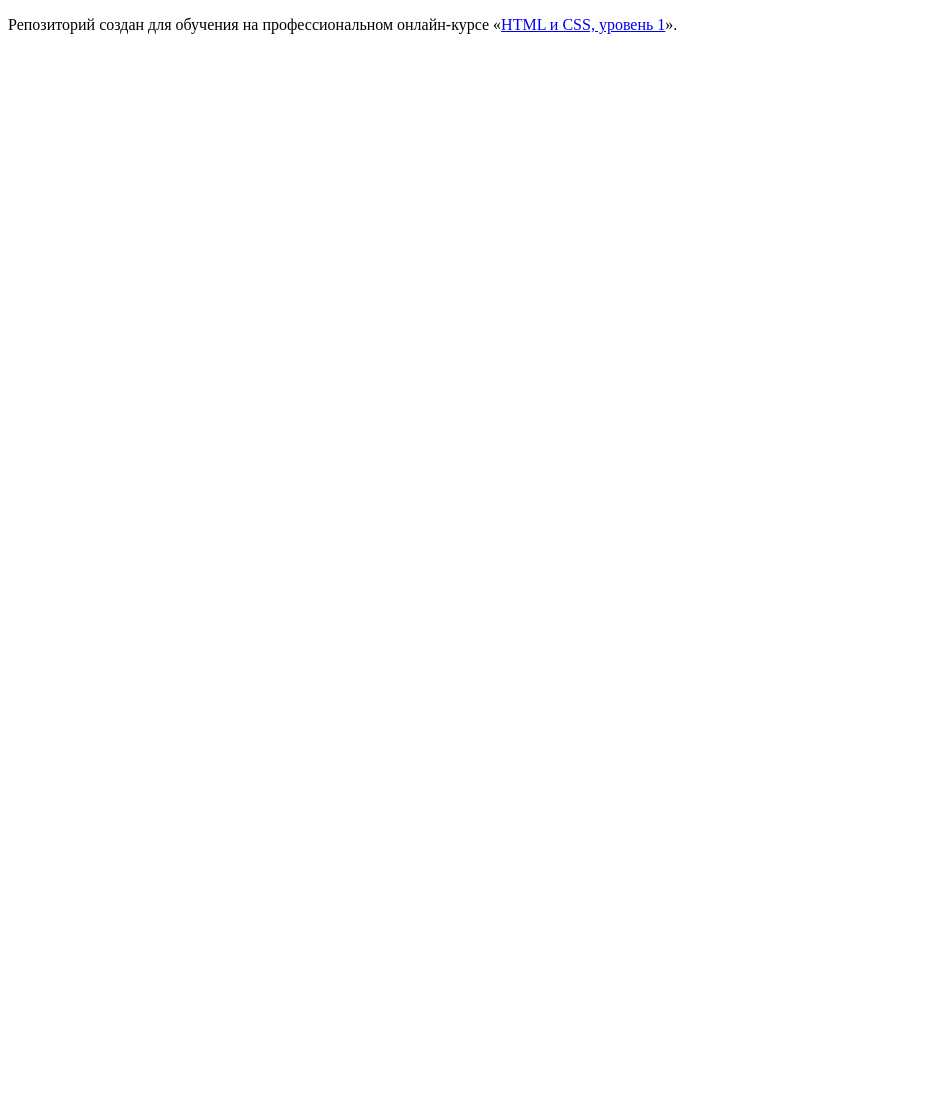
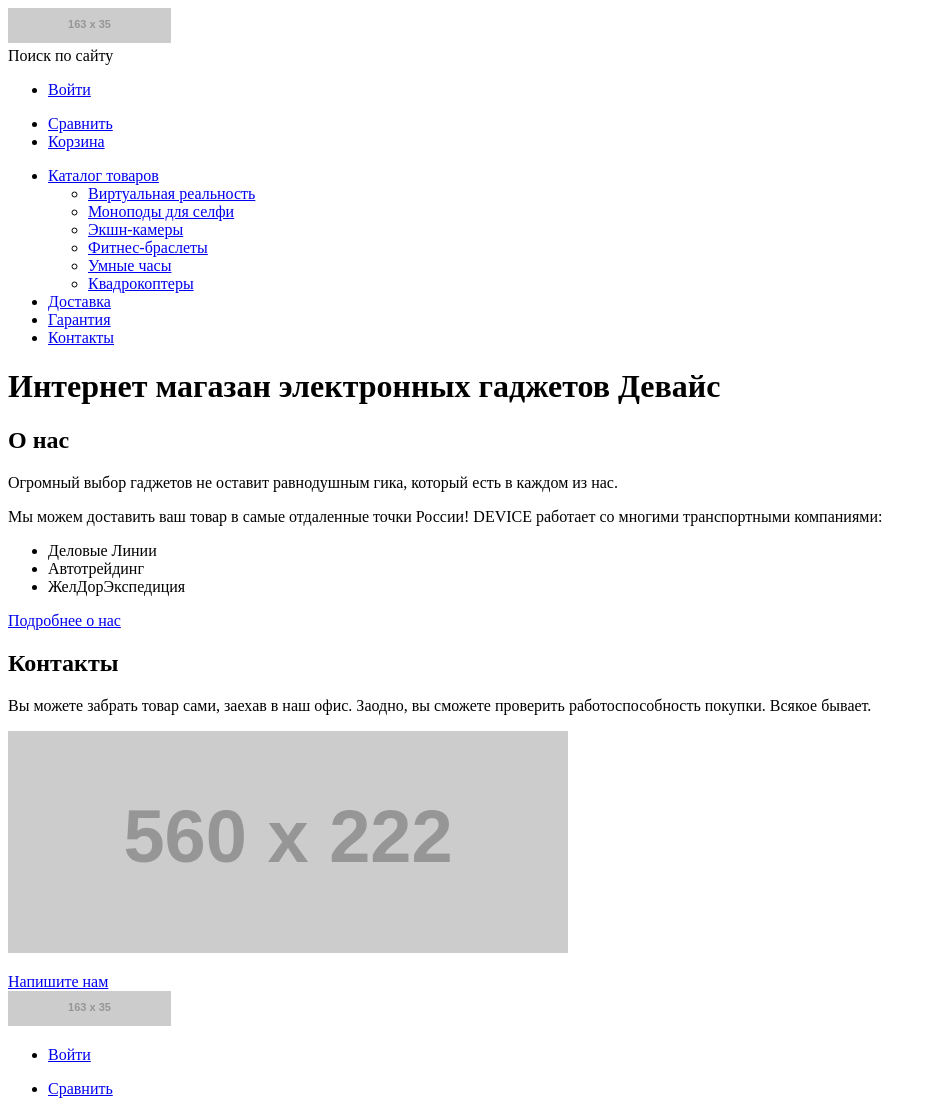
Before and after one commit to Prepros/118968-device-25, a plain HTML site: page index.html in a window 1280 px wide. Shown: the top 1100 px of the page, without its empty margins (0-932 px from the left). Before the commit the page ends 800 px from the top, so only its background shows below. Drawn offline with Linux system fonts and the light colour scheme; placeholder pictures from the web are drawn by us.

Commit message:
Разметил главную страницу
Начальная разметка главной страницы

```diff
--- a/index.html
+++ b/index.html
@@ -1,12 +1,123 @@
 <!DOCTYPE html>
 <html lang="ru">
-  <head>
-    <meta charset="utf-8">
-    <title>HTML Academy: Девайс</title>
-  </head>
-  <body>
+<head>
+  <meta charset="utf-8">
+  <meta name="keywords" content="">
+  <meta name="description" content="">
+  <title>Главная страница - Интернет магазан Девайс</title>
+</head>
+<body>
+  <!-- Шапка -->
+  <header class="main-header">
+    <a class="logo">
+      <img src="http://placehold.it/163x35" width="163" height="35" alt="Логотип Девайс">
+    </a>
+    <!-- Навигация -->
+    <nav class="main-nav">
+      <div class="main-nav-top">
+        <span class="search">Поиск по сайту</span>
+        <ul class="user-list">
+          <li><a class="user-link" href="catalog.html">Войти</a></li>
+        </ul>
+        <ul class="cart-list">
+          <li><a class="cart-compare" href="#">Сравнить</a></li>
+          <li><a class="cart-link" href="#">Корзина</a></li>
+        </ul>
+      </div>
+      <div class="main-nav-bottom">
+        <ul class="nav-list">
+          <li>
+            <a href="catalog.html">Каталог товаров</a>
+            <ul class="nav-list-second">
+              <li><a href="#">Виртуальная реальность</a></li>
+              <li><a href="#">Моноподы для селфи</a></li>
+              <li><a href="#">Экшн-камеры</a></li>
+              <li><a href="#">Фитнес-браслеты</a></li>
+              <li><a href="#">Умные часы</a></li>
+              <li><a href="#">Квадрокоптеры</a></li>
+            </ul>
+           </li>
+          <li><a href="#">Доставка</a></li>
+          <li><a href="#">Гарантия</a></li>
+          <li><a href="#">Контакты</a></li>
+        </ul>
+      </div>
+    </nav>
+  </header>
 
-    <p>Репозиторий создан для обучения на профессиональном онлайн‑курсе «<a href="https://htmlacademy.ru/intensive/htmlcss">HTML и CSS, уровень 1</a>».</p>
+  <!-- Основное содержимое -->
+  <main class="container">
+    <h1 class="visually-hidden">Интернет магазан электронных гаджетов Девайс</h1>
 
-  </body>
+    <!-- О нас -->
+    <section class="about">
+      <h2>О нас</h2>
+      <p>Огромный выбор гаджетов не оставит равнодушным гика, который есть в каждом из нас.</p>
+      <p>Мы можем доставить ваш товар в самые отдаленные точки России! DEVICE работает со многими транспортными компаниями:</p>
+      <ul>
+        <li>Деловые Линии</li>
+        <li>Автотрейдинг</li>
+        <li>ЖелДорЭкспедиция</li>
+      </ul>
+      <a class="button" href="#">Подробнее о нас</a>
+    </section>
+
+    <section class="contacts">
+      <h2>Контакты</h2>
+      <p>Вы можете забрать товар сами, заехав в наш офис. Заодно, вы сможете проверить работоспособность покупки. Всякое бывает.</p>
+      <p><img src="http://placehold.it/560x222" width="560" height="222" alt="Карта"></p>
+      <a class="button" href="#">Напишите нам</a>
+    </section>
+  </main>
+
+  <!-- Подвал -->
+  <footer class="main-footer">
+    <!-- Верхний блок подвала -->
+    <div class="main-footer-top">
+      <a class="logo">
+        <img src="http://placehold.it/163x35" width="163" height="35" alt="Логотип Девайс">
+      </a>
+      <ul class="user-list">
+        <li><a class="user-link" href="catalog.html">Войти</a></li>
+      </ul>
+      <ul class="cart-list">
+        <li><a class="cart-compare" href="#">Сравнить</a></li>
+        <li><a class="cart-link" href="#">Корзина</a></li>
+      </ul>
+    </div>
+    <!-- Центральный блок подвала -->
+    <div class="main-footer-middle">
+      <address>г. Москва, ул. Строителей, 15</address>
+      <ul class="nav-list">
+        <li><a href="#">Доставка</a></li>
+        <li><a href="#">Гарантия</a></li>
+        <li><a href="#">Контакты</a></li>
+      </ul>
+      <address>Тел.: +7 (495) 495-95-95</address>
+    </div>
+    <!-- Нижний блок подвала -->
+    <div class="main-footer-bottom">
+      <ul class="social">
+        <li><a href="#">Facebook</a></li>
+        <li><a href="#">Instagram</a></li>
+        <li><a href="#">Twitter</a></li>
+      </ul>
+      <a class="copyright" href="https://htmlacademy.ru/intensive/htmlcss">HTML Academy</a>
+    </div>
+  </footer>
+
+  <!-- Модальное окно - Напишите нам -->
+  <section class="modal modal-message">
+    <h2 class="visually-hidden">Напишите нам</h2>
+    <!-- Здесь будет форма -->
+    <span class="modal-close">x</span>
+  </section>
+
+  <!-- Модальное окно - Карта проезда -->
+  <section class="modal modal-map">
+    <h2 class="visually-hidden">Карта проезда</h2>
+    <img src="http://placehold.it/960x559" width="960" height="559" alt="Карта проезда">
+    <span class="modal-close">x</span>
+  </section>
+</body>
 </html>
```
